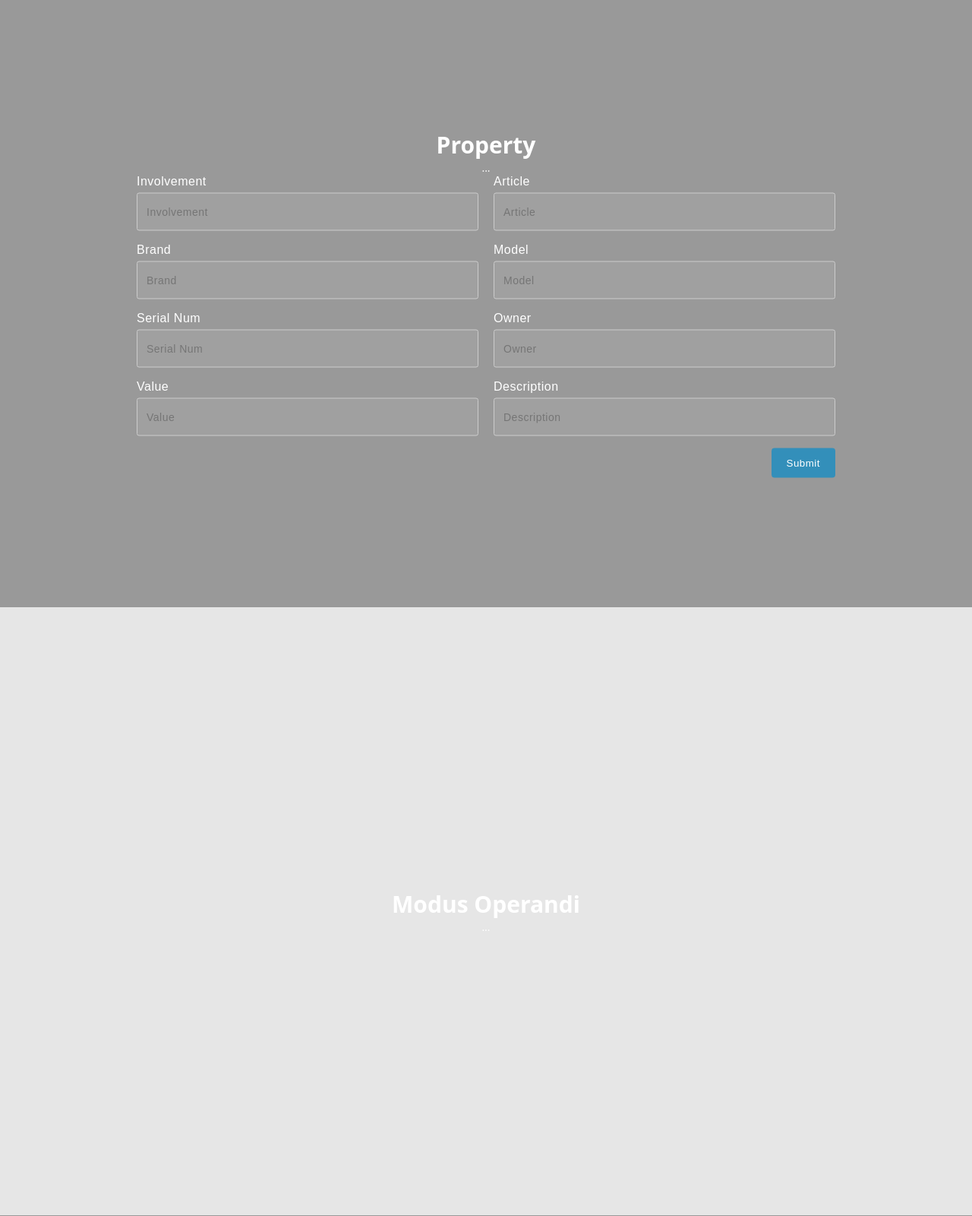
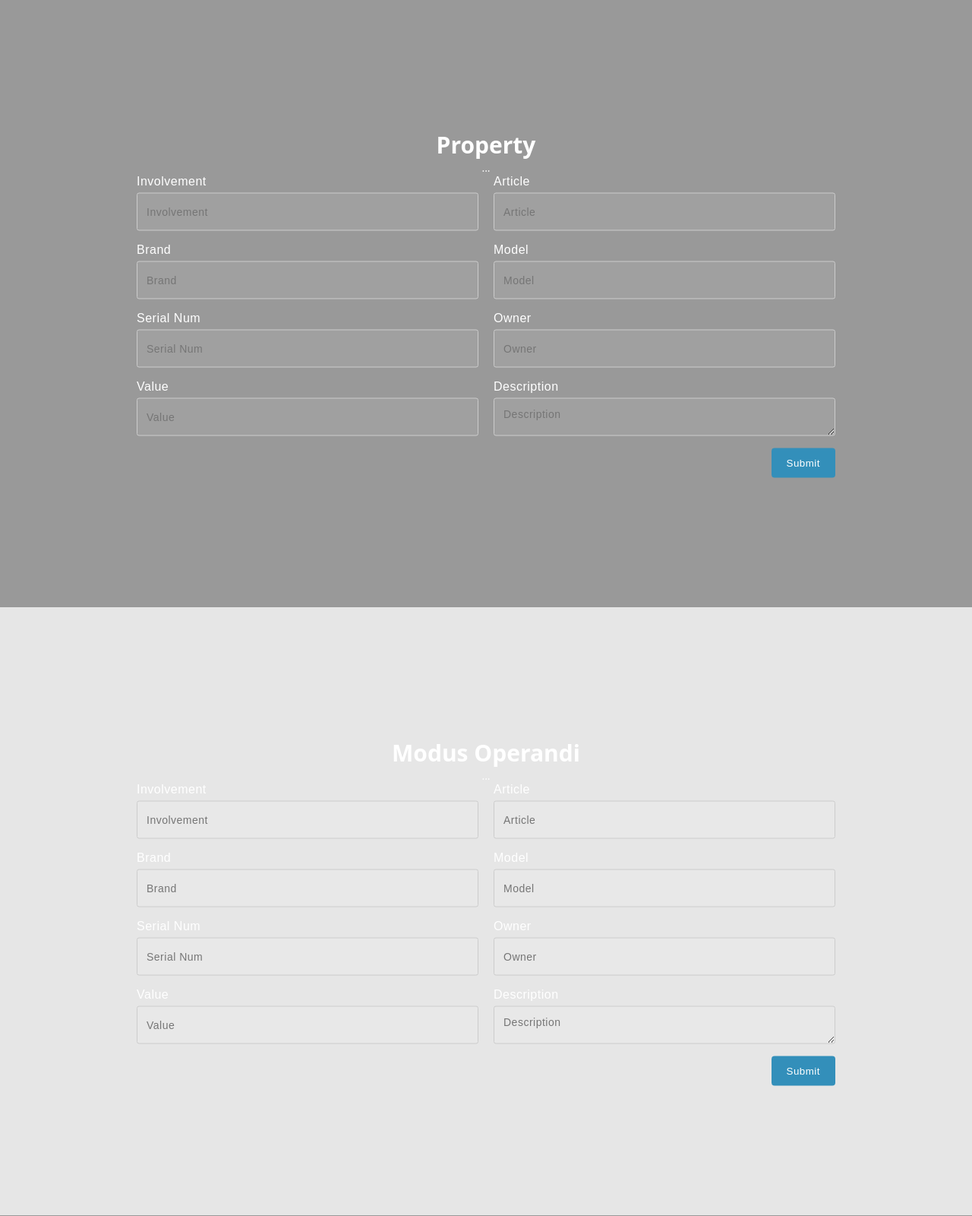
Before and after one commit to blaisegoze/reportedu.github.io, a PHP site: page / in a window 1280 px wide. Shown: the part 3201-4801 px from the top of the page at 76% size. Run offline with PHP 8.4, Linux system fonts and the light colour scheme.

Commit message:
Update Index page

```diff
--- a/index.php
+++ b/index.php
@@ -297,7 +297,7 @@
             </div>
             <div class="form_block">
               <label for="message">Description</label>
-              <input type="text" id="description" name="description" placeholder="Description" required>
+              <textarea type="text" id="description" name="description" placeholder="Description" required></textarea>
             </div>
 
             <button class="btn_submit" type="submit" value="Submit">Submit</button>
@@ -313,6 +313,42 @@
       <h1 class="modus_operandi_title">Modus Operandi</h1>
       <p class="modus_operandi_sub_title">...</p>
 
+                <form action="action_page.php" method="post">
+            <div class="form_block">
+              <label for="message">Involvement</label>
+              <input type="text" id="involvement_prop" name="involvement_prop" placeholder="Involvement" required>
+            </div>
+            <div class="form_block">
+              <label for="message">Article</label>
+              <input type="text" id="article" name="article" placeholder="Article" required>
+            </div>
+            <div class="form_block">
+              <label for="message">Brand</label>
+              <input type="text" id="brand" name="brand" placeholder="Brand" required>
+            </div>
+            <div class="form_block">
+              <label for="message">Model</label>
+              <input type="text" id="model_prop" name="model_prop" placeholder="Model" required>
+            </div>
+            <div class="form_block">
+              <label for="message">Serial Num</label>
+              <input type="text" id="serial_num" name="serial_num" placeholder="Serial Num" required>
+            </div>
+            <div class="form_block">
+              <label for="message">Owner</label>
+              <input type="text" id="owner" name="owner" placeholder="Owner" required>
+            </div>
+            <div class="form_block">
+              <label for="message">Value</label>
+              <input type="text" id="value" name="value" placeholder="Value" required>
+            </div>
+            <div class="form_block">
+              <label for="message">Description</label>
+              <textarea type="text" id="description" name="description" placeholder="Description" required></textarea>
+            </div>
+
+            <button class="btn_submit" type="submit" value="Submit">Submit</button>
+          </form>
     </div>
   </div>
 
```
